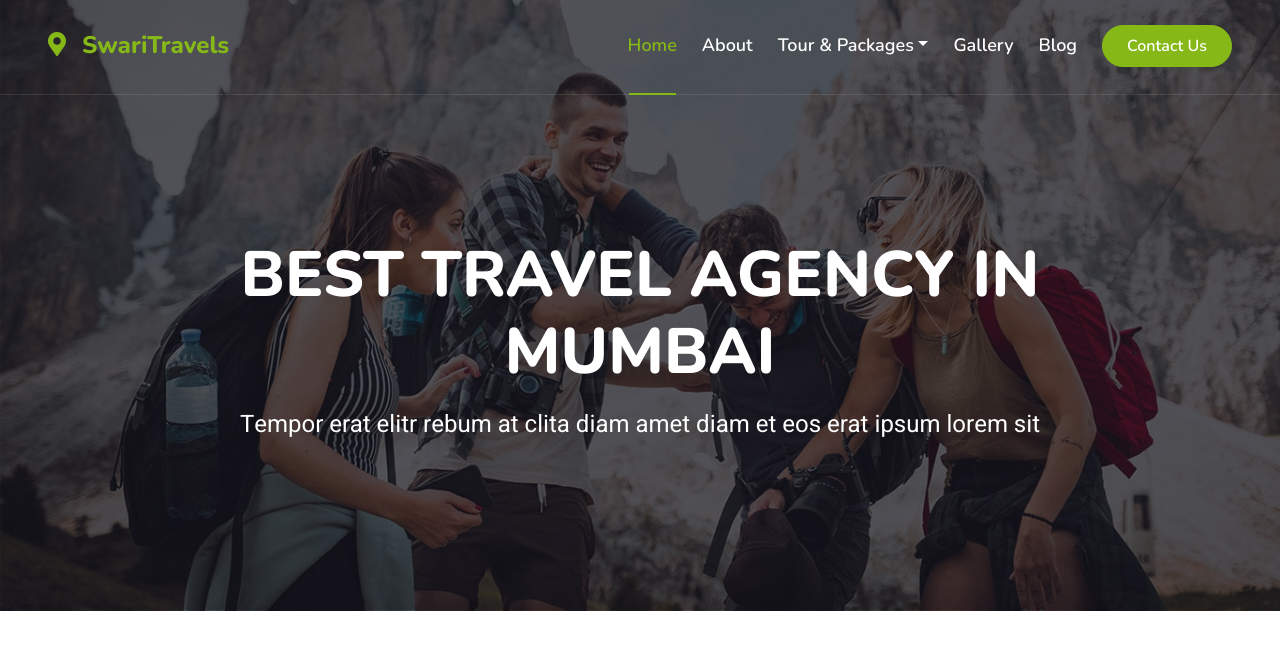
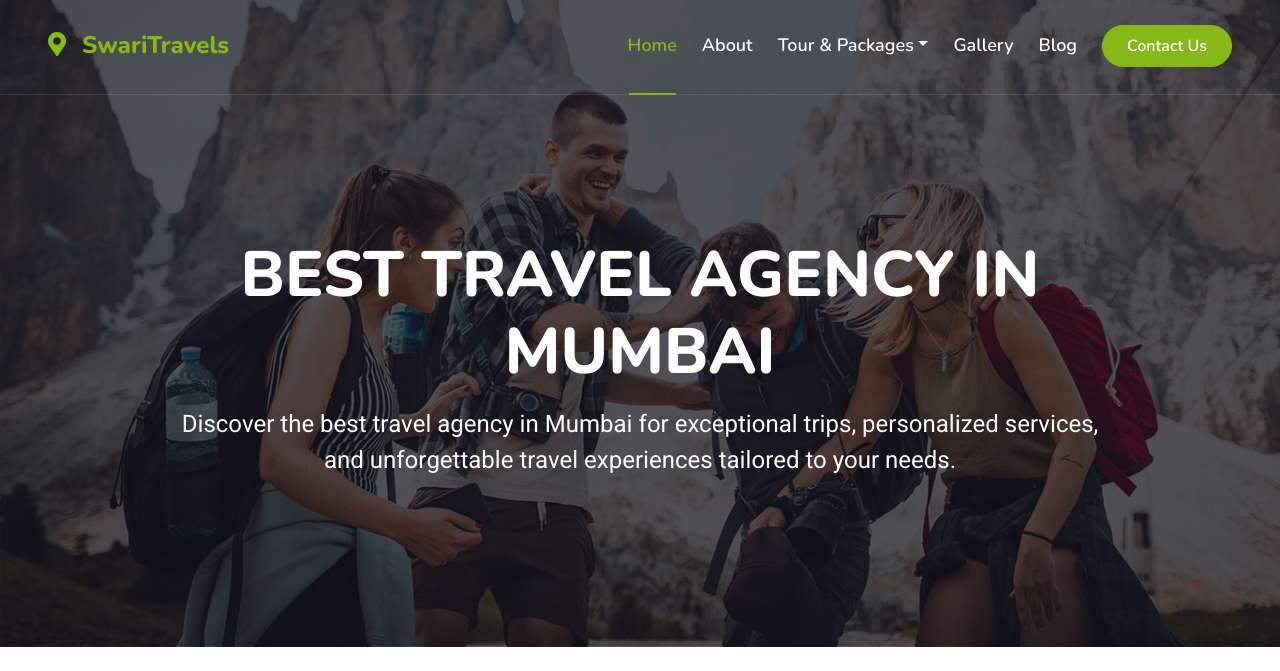
Before and after one commit to Webdunia8726/Swaritour-Packages, a plain HTML site: page index.html in a window 1280 px wide. Shown: the part 48-719 px from the top of the page. Drawn offline with nearby package versions, Linux system fonts and the light colour scheme.

Commit message:
add text

```diff
--- a/index.html
+++ b/index.html
@@ -57,7 +57,7 @@
         <div class="row justify-content-center py-5">
             <div class="col-lg-10 pt-lg-5 mt-lg-5 text-center">
                 <h1 class="display-3 text-white mb-3 animated slideInDown">BEST TRAVEL AGENCY IN MUMBAI</h1>
-                <p class="fs-4 text-white mb-4 animated slideInDown">Tempor erat elitr rebum at clita diam amet diam et eos erat ipsum lorem sit</p>
+                <p class="fs-4 text-white mb-4 animated slideInDown">Discover the best travel agency in Mumbai for exceptional trips, personalized services, and unforgettable travel experiences tailored to your needs.</p>
                 <!-- <div class="position-relative w-75 mx-auto animated slideInDown">
                     <input class="form-control border-0 rounded-pill w-100 py-3 ps-4 pe-5" type="text" placeholder="Eg: Thailand">
                     <button type="button" class="btn btn-primary rounded-pill py-2 px-4 position-absolute top-0 end-0 me-2" style="margin-top: 7px;">Search</button>
```
